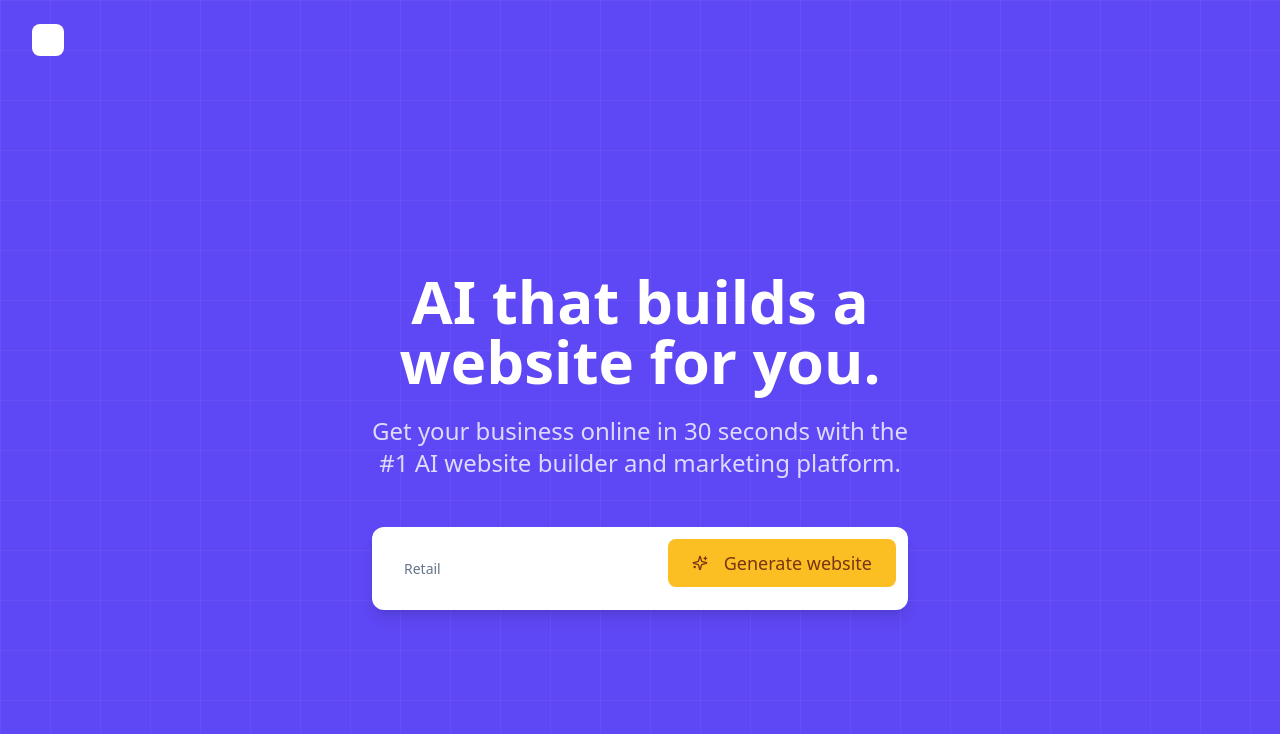
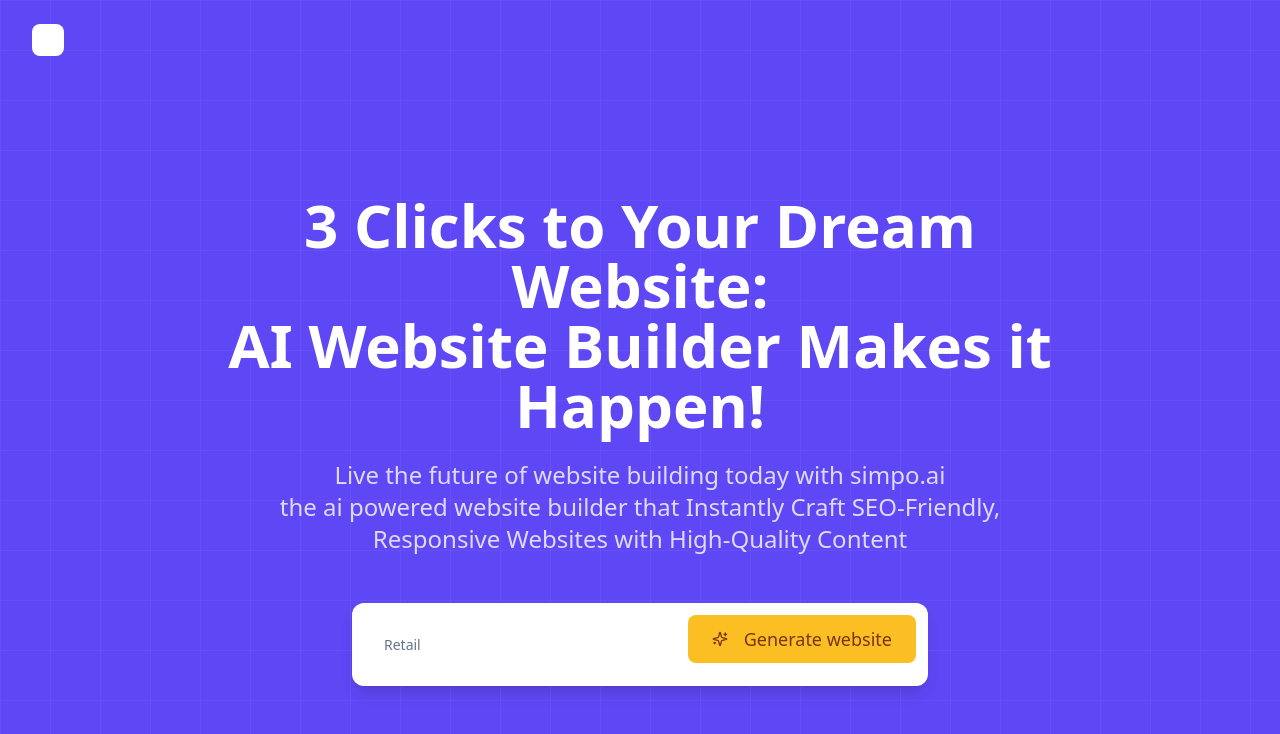
Before and after one commit to BuildLab-tech/business-glimpse-cloner, a React (Vite) app: page / in a window 1280 px wide. Shown: the top 734 px of the page. Built offline with nearby package versions, Linux system fonts and the light colour scheme.

Commit message:
Update landing page copy
Replace the landing page hero text with the new copy.

```diff
--- a/src/components/LandingHero.tsx
+++ b/src/components/LandingHero.tsx
@@ -18,12 +18,13 @@ const LandingHero: React.FC = () => {
     <div className="w-full flex flex-col items-center justify-center px-4 sm:px-6 animate-fade-in">
       <div className="text-center max-w-4xl mx-auto">
         <h1 className="text-4xl md:text-6xl font-bold text-white mb-6 leading-tight animate-fade-up">
-          AI that builds a<br />website for you.
+          3 Clicks to Your Dream Website:<br />AI Website Builder Makes it Happen!
         </h1>
 
         <p className="text-xl md:text-2xl text-white/80 mb-12 max-w-3xl mx-auto animate-fade-up animate-delay-100">
-          Get your business online in 30 seconds with the<br className="hidden md:block" />
-          #1 AI website builder and marketing platform.
+          Live the future of website building today with simpo.ai<br className="hidden md:block" />
+          the ai powered website builder that Instantly Craft SEO-Friendly,<br className="hidden md:block" />
+          Responsive Websites with High-Quality Content
         </p>
 
         <div className="w-full max-w-xl mx-auto bg-white rounded-xl shadow-lg overflow-hidden animate-fade-up animate-delay-200">
```
